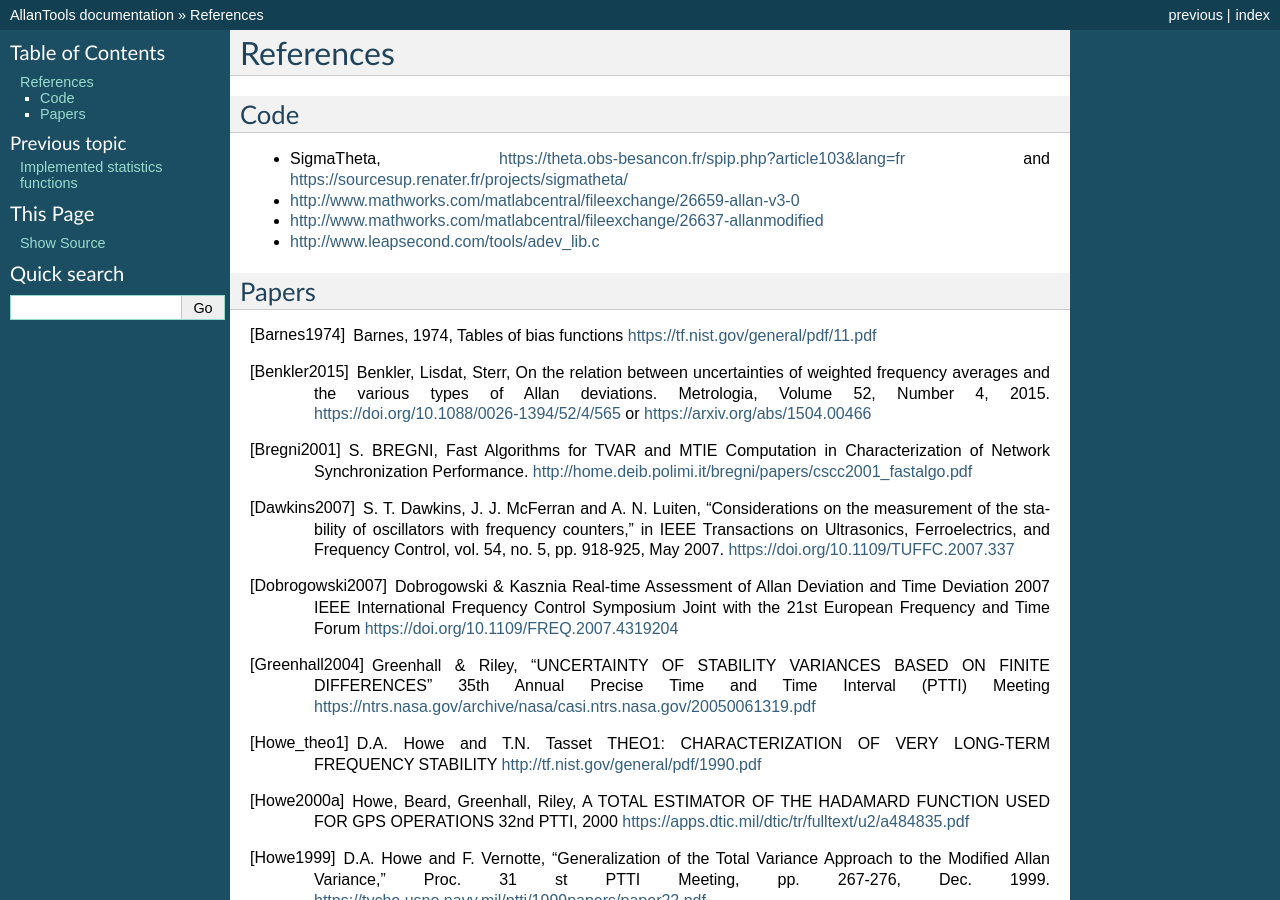
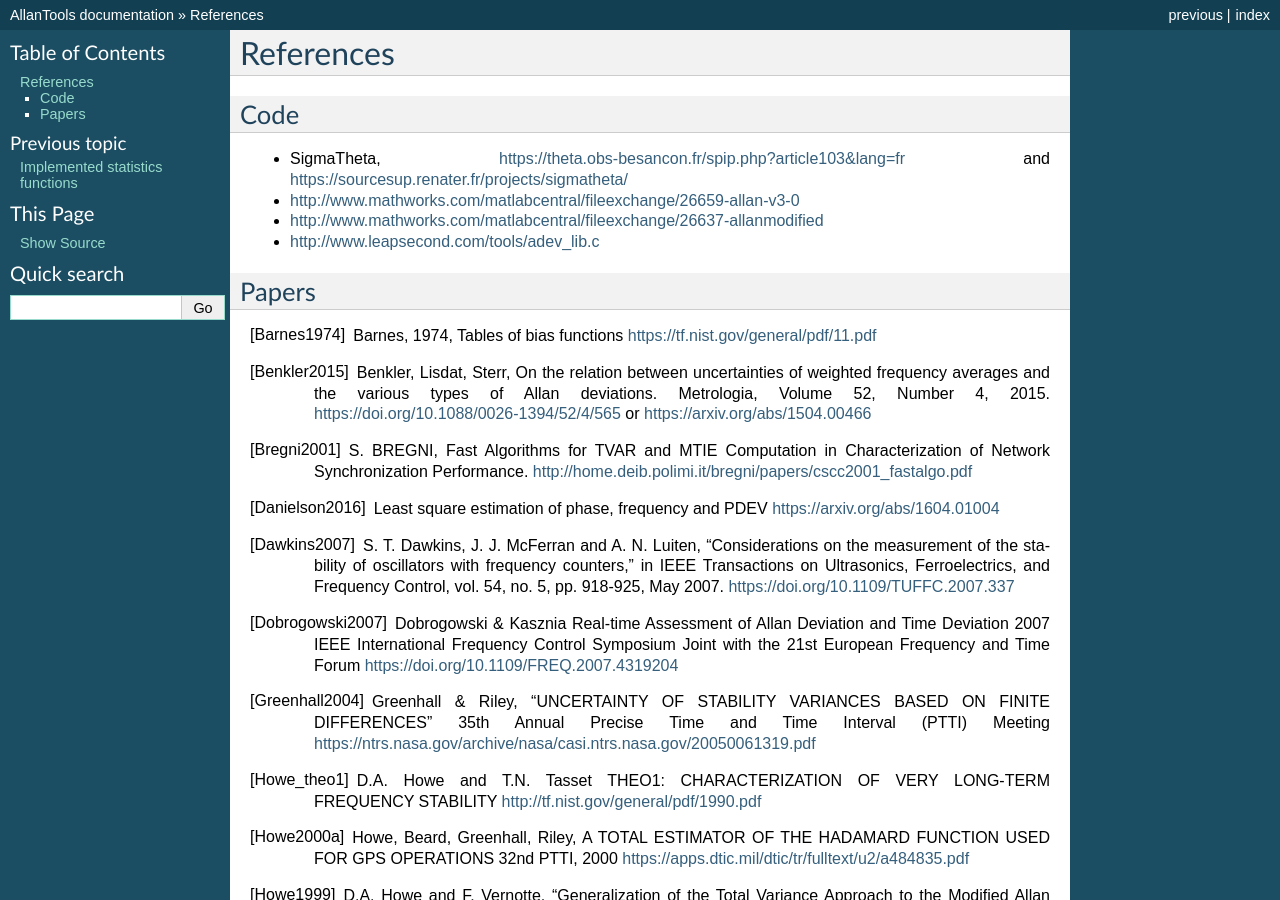
Before and after one commit to aewallin/allantools, a Sphinx documentation site: the page built from docs/references.rst, in a window 1280 px wide and 900 px high. Built offline with Sphinx 7.4.7, drawn with Linux system fonts in a browser that asks for light colours; pages that are not in the unit, such as notebooks, are missing from menus.

Commit message:
add reference

```diff
--- a/docs/references.rst
+++ b/docs/references.rst
@@ -25,6 +25,9 @@ Papers
 .. [Bregni2001] S. BREGNI, Fast Algorithms for TVAR and MTIE Computation in Characterization of
     Network Synchronization Performance.
     http://home.deib.polimi.it/bregni/papers/cscc2001_fastalgo.pdf
+
+.. [Danielson2016] Least square estimation of phase, frequency and PDEV
+    https://arxiv.org/abs/1604.01004
 
 .. [Dawkins2007] S. T. Dawkins, J. J. McFerran and A. N. Luiten, "Considerations on
     the measurement of the stability of oscillators with frequency
```
